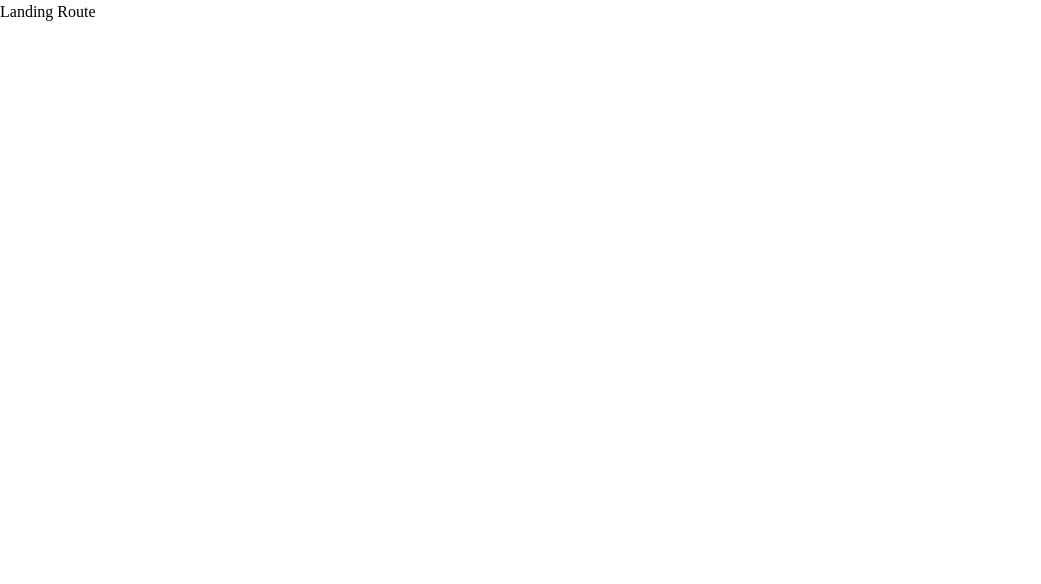
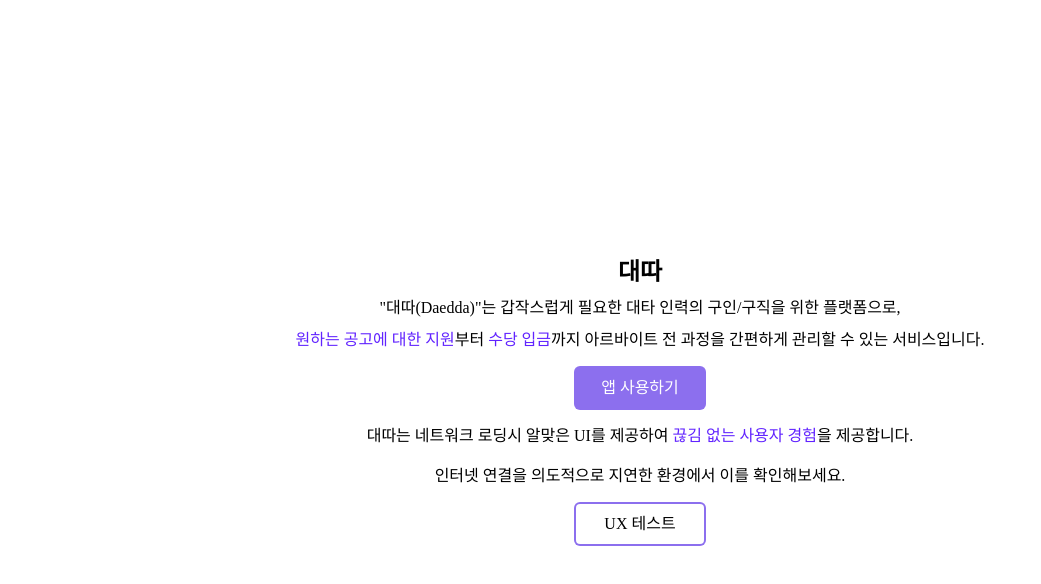
Before and after one commit to iamodh/daedda2-client, a React (Vite) app: page / in a window 1280 px wide. Shown: the top 584 px of the page, without its empty margins (0-1041 px from the left). Built offline with nearby package versions, Linux system fonts and the light colour scheme; no server answers; a web font is replaced by a local one.

Commit message:
landing 라우트 추가 (ux 테스트를 위한 전역 상태 추가)

```diff
--- a/src/app/routes/landing.tsx
+++ b/src/app/routes/landing.tsx
@@ -1,7 +1,49 @@
+import { Button } from '@/components/ui/button';
+import { paths } from '@/config/paths';
+import { useDelayStore } from '@/store/delay';
+import { useNavigate } from 'react-router';
+
 const LandingRoute = () => {
+  const navigate = useNavigate();
+  const { enable, disable } = useDelayStore();
+  const handleUseApp = async () => {
+    disable();
+    navigate(paths.auth.login.getHref());
+  };
+
+  const handleUxTest = async () => {
+    enable();
+    navigate(paths.auth.login.getHref());
+  };
+
   return (
-    <div>
-      <h1>Landing Route</h1>
+    <div className="h-screen flex flex-col items-center justify-center gap-4">
+      <div className="flex flex-col gap-2 justify-center items-center">
+        <h1 className="text-2xl font-semibold">대따</h1>
+        <p>
+          "대따(Daedda)"는 갑작스럽게 필요한 대타 인력의 구인/구직을 위한
+          플랫폼으로,
+        </p>
+        <p>
+          <span className="text-pirmary-500">원하는 공고에 대한 지원</span>부터{' '}
+          <span className="text-pirmary-500">수당 입금</span>까지 아르바이트 전
+          과정을 간편하게 관리할 수 있는 서비스입니다.
+        </p>
+      </div>
+      <div className="flex gap-4 bg-amber-100">
+        <Button size={'lg'} onClick={handleUseApp}>
+          앱 사용하기
+        </Button>
+      </div>
+      <p>
+        대따는 네트워크 로딩시 알맞은 UI를 제공하여{' '}
+        <span className="text-pirmary-500">끊김 없는 사용자 경험</span>을
+        제공합니다.
+      </p>
+      <p>인터넷 연결을 의도적으로 지연한 환경에서 이를 확인해보세요.</p>
+      <Button variant={'secondary'} size={'lg'} onClick={handleUxTest}>
+        UX 테스트
+      </Button>
     </div>
   );
 };
--- a/src/lib/api-client.ts
+++ b/src/lib/api-client.ts
@@ -1,3 +1,4 @@
+import { getDelayState } from '@/store/delay';
 import axios from 'axios';
 
 export const api = axios.create({
@@ -15,10 +16,14 @@ api.interceptors.request.use((config) => {
 });
 
 api.interceptors.response.use((response) => {
-  //   return response.data;
-  return new Promise((resolve) => {
-    setTimeout(() => {
-      resolve(response.data);
-    }, 500);
-  });
+  const { enabled } = getDelayState();
+
+  if (enabled)
+    return new Promise((resolve) => {
+      setTimeout(() => {
+        resolve(response.data);
+      }, 500);
+    });
+
+  return response.data;
 });
--- /dev/null
+++ b/src/store/delay.ts
@@ -0,0 +1,23 @@
+import { create } from 'zustand';
+import { persist } from 'zustand/middleware';
+
+type DelayState = {
+  enabled: boolean;
+  enable: () => void;
+  disable: () => void;
+};
+
+export const useDelayStore = create<DelayState>()(
+  persist(
+    (set) => ({
+      enabled: false,
+      enable: () => set({ enabled: true }),
+      disable: () => set({ enabled: false }),
+    }),
+    {
+      name: 'delay-storage',
+    }
+  )
+);
+
+export const getDelayState = () => useDelayStore.getState();
```
Also changed, not shown: 1 other file (tests, documents, lock files or other folders).
